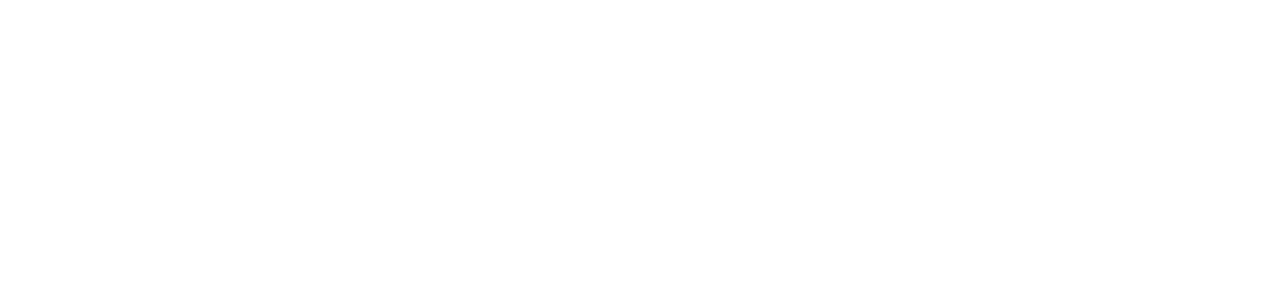
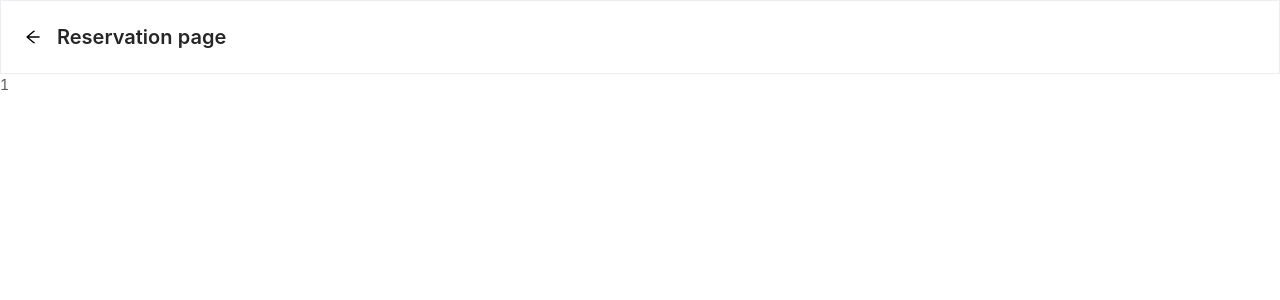
Before and after one commit to eipc16/kubernetes-exercise, a React (Create React App) app in the folder ui/: page /reservation/1 in a window 1280 px wide. Shown: the top 300 px of the page. Built offline with nearby package versions, Linux system fonts and the light colour scheme.

Commit message:
Reservation page added.

```diff
--- a/ui/src/main/app/App.tsx
+++ b/ui/src/main/app/App.tsx
@@ -8,12 +8,14 @@
 import { LoginPage } from './components/login-page/login-page'
 import { RegisterPage } from './components/register-page/register-page'
 import { MainPage } from './components/main-page/main-page'
+import {ReservationPage} from "./components/reservation_page/reservation-page";
 
 function App () {
   return (
     <Router>
       <Switch>
         <Route path='/login' component={LoginPage} />
+        <Route path='/reservation/:id' component={ReservationPage}/>
         <Route path='/register' component={RegisterPage}/>
         <Route path='/' component={MainPage} exact/>
       </Switch>
--- a/ui/src/main/app/components/movie-list/movie-list-entry/movie-list-entry.tsx
+++ b/ui/src/main/app/components/movie-list/movie-list-entry/movie-list-entry.tsx
@@ -4,6 +4,7 @@
 
 import './movie-list-entry.scss';
 import Meta from "antd/es/card/Meta";
+import {useHistory} from "react-router-dom";
 
 interface MovieListEntryProps {
     movie: Movie;
@@ -12,8 +13,13 @@
 export const MovieListEntry = (props: MovieListEntryProps) => {
     const { movie } = props
 
+    let history = useHistory();
+    const onClick = () => {
+        history.push('/reservation/' + movie.id)
+    }
+
     return (
-        <Card className='movie--entry--card' hoverable>
+        <Card className='movie--entry--card' onClick={onClick} hoverable>
             <img src={movie.posterUrl} alt={movie.title + '__poster'} />
             <Meta className='meta' title={movie.title} description={'Release Date: '+ movie.releaseDate} />
             <div className='thumbnail--overlay'>
--- /dev/null
+++ b/ui/src/main/app/components/reservation_page/reservation-page.scss
@@ -0,0 +1,3 @@
+.site-page-header {
+  border: 1px solid rgb(235, 237, 240);
+}
--- /dev/null
+++ b/ui/src/main/app/components/reservation_page/reservation-page.tsx
@@ -0,0 +1,25 @@
+import React from 'react'
+
+import './reservation-page.scss'
+import {PageHeader} from "antd";
+import {useHistory} from "react-router-dom";
+
+export const ReservationPage = (props: any) => {
+    let history = useHistory();
+    const onClick = () => {
+        history.push('/')
+    }
+
+    return (
+        <div>
+            <PageHeader
+                className="site-page-header"
+                onBack={() => onClick()}
+                title="Reservation page"
+            />
+            <div>
+                {props.match.params.id}
+            </div>
+        </div>
+    )
+}
--- /dev/null
+++ b/ui/src/main/app/models/movie-details/index.ts
@@ -0,0 +1,3 @@
+import { MovieDetailsInterface } from "./movie-details";
+
+export type MovieDetails = MovieDetailsInterface;
--- a/ui/src/main/app/redux/constants/index.ts
+++ b/ui/src/main/app/redux/constants/index.ts
@@ -3,4 +3,5 @@
 export { userConstants } from './user-constants'
 export { alertConstants } from './alert-constants'
 export { movieListConstants } from './movie-list-constants'
+export { movieDetailsConstants } from './movie-details'
 export { genreConstants } from './genre-constants';
--- /dev/null
+++ b/ui/src/main/app/redux/constants/movie-details.ts
@@ -0,0 +1,5 @@
+export const movieDetailsConstants = {
+    MOVIE_DETAILS_REQUEST: 'MOVIE_DETAILS_REQUEST',
+    MOVIE_DETAILS_SUCCESS: 'MOVIE_DETAILS_SUCCESS',
+    MOVIE_DETAILS_FAILURE: 'MOVIE_DETAILS_FAILURE'
+}
```
Also changed, not shown: ui/src/main/app/models/movie-details/movie-details.ts (added, +19 -0 lines), ui/src/main/app/services/movie-details-service.ts (added, +31 -0 lines).
